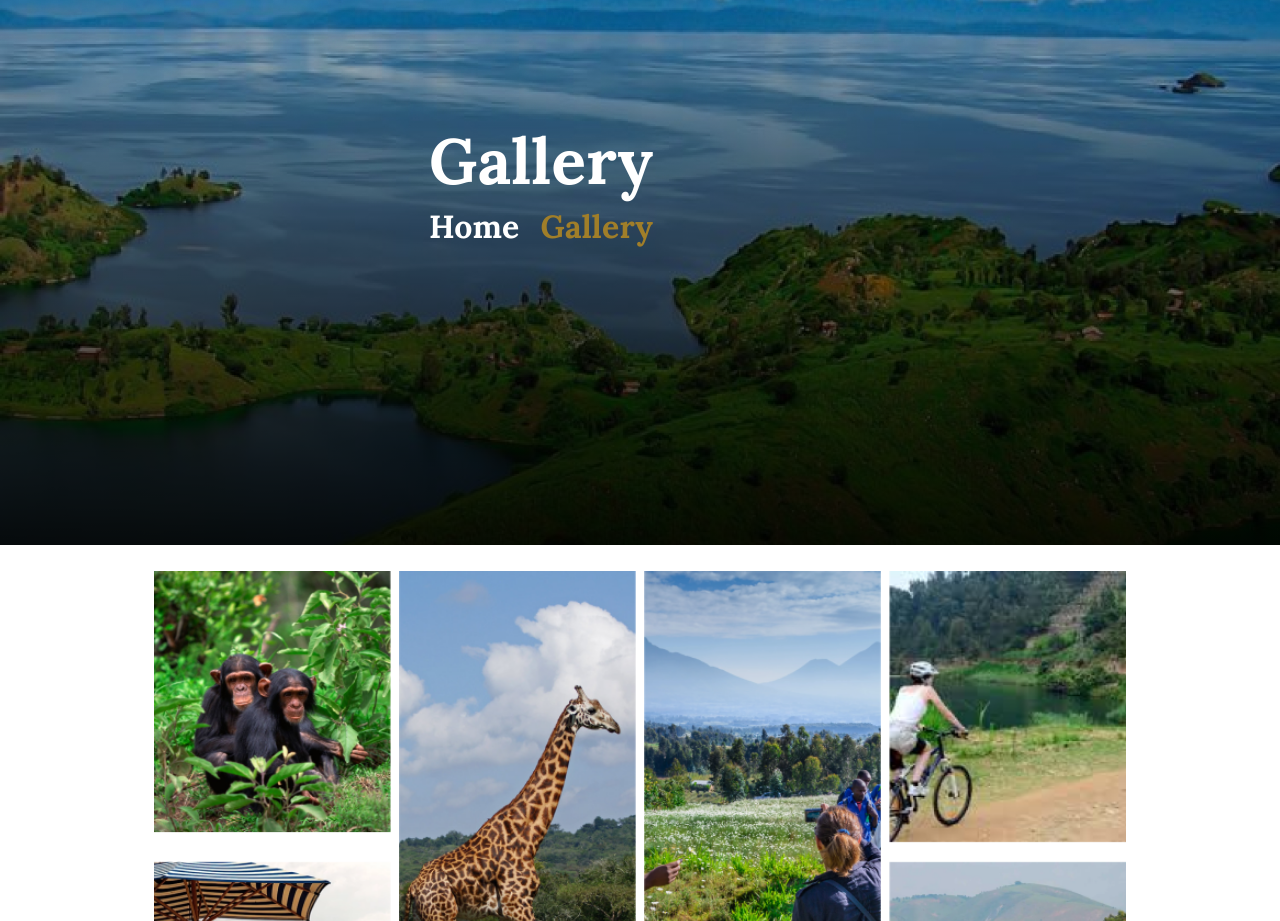
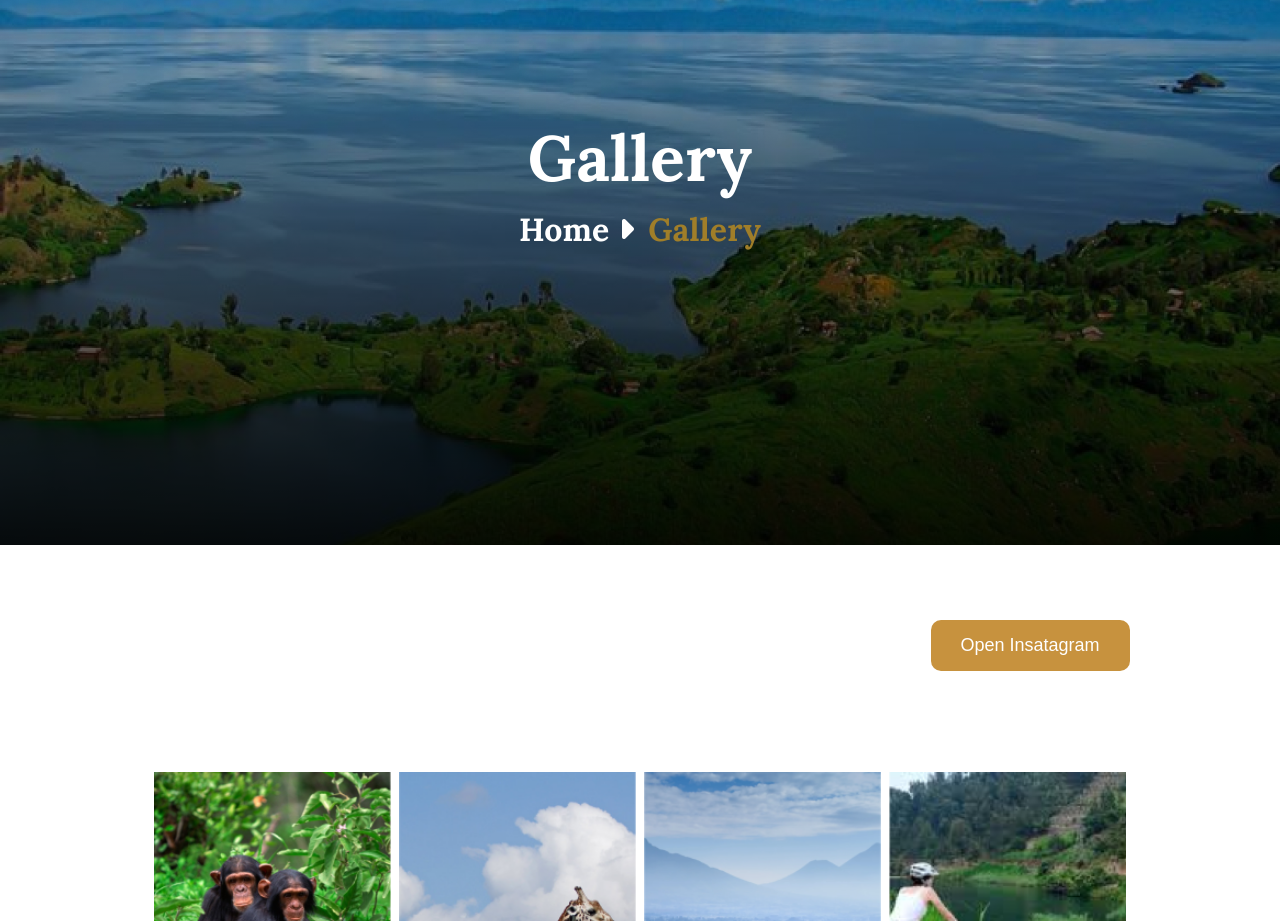
Before and after one commit to MALWICK/Tourisime, a React (Create React App) app: page /tour in a window 1280 px wide. Shown: the part 316-1237 px from the top of the page. Built offline with nearby package versions, Linux system fonts and the light colour scheme.

Commit message:
created gallery

```diff
--- /dev/null
+++ b/src/component/galleryBtn/GalleryBtn.jsx
@@ -0,0 +1,13 @@
+import React from 'react';
+import Button from '../Button/Button';
+import './galleryBtn.css';
+
+function GalleryBtn() {
+  return (
+    <div className="gallerysbtn__container">
+      <Button text="Open Insatagram" />
+    </div>
+  );
+}
+
+export default GalleryBtn;
--- /dev/null
+++ b/src/component/galleryBtn/galleryBtn.css
@@ -0,0 +1,13 @@
+.gallerysbtn__container {
+  width: 76.5%;
+  height: 150px;
+  display: flex;
+  align-items: center;
+  justify-content: right;
+  margin-top: 2%;
+  margin-bottom: 2%;
+}
+
+.gallerysbtn__container button {
+  font-size: large;
+}
--- a/src/pages/Gallery/Gallery.jsx
+++ b/src/pages/Gallery/Gallery.jsx
@@ -5,6 +5,7 @@ import Detail from '../../component/detailnavbar/Detailnavbar';
 import Gallerys from '../../component/gallerys/Gallerys';
 import Footer from '../../component/Footer/Footer';
 import Styles from './Gallery.module.css';
+import GalleryBtn from '../../component/galleryBtn/GalleryBtn';
 
 function Gallery() {
   return (
@@ -12,6 +13,7 @@ function Gallery() {
       <Sticky />
       <Detail />
       <HeroGallery />
+      <GalleryBtn />
       <Gallerys />
       <Footer />
     </div>
--- a/src/pages/Gallery/HeroGallery/HeroGallery.jsx
+++ b/src/pages/Gallery/HeroGallery/HeroGallery.jsx
@@ -7,7 +7,9 @@ function HeroGallery() {
       <div className={styles.heroabt__textContainer}>
         <h1>Gallery</h1>
         <div className={styles.heroabt__pcont}>
-          <span>Home</span>
+          <span>
+            Home <i className="fa-solid fa-caret-right" />
+          </span>
           <p>Gallery</p>
         </div>
       </div>
--- a/src/pages/Gallery/HeroGallery/heroGallery.module.css
+++ b/src/pages/Gallery/HeroGallery/heroGallery.module.css
@@ -12,8 +12,12 @@
 }
 
 .heroabt__textContainer {
-  width: 422px;
-  /* background-color: red; */
+  width: 55%;
+  display: flex;
+  align-items: center;
+  justify-content: center;
+  flex-direction: column;
+/*   background-color: red; */
 }
 
 .heroabt__textContainer h1 {
@@ -22,19 +26,22 @@
   font-weight: 700;
   line-height: 77px;
   letter-spacing: 0.003em;
-  text-align: left;
+  text-align: center;
   color: #fff;
 }
 
 .heroabt__pcont {
-  text-align: left;
+  width: 100%;
+  text-align: center;
   display: flex;
+  align-items: center;
+  justify-content: center;
   font-family: Lora;
   font-size: 32px;
   font-weight: 700;
   line-height: 38px;
   letter-spacing: 0.005em;
-  gap: 5%;
+  gap: 2%;
   margin-top: 2%;
   color: white;
 }
@@ -42,3 +49,9 @@
 .heroabt__pcont p {
   color: #a07e29;
 }
+
+@media (max-width: 320px) {
+  .heroabt__pcont {
+    font-size: 20px;
+  }
+}
```
